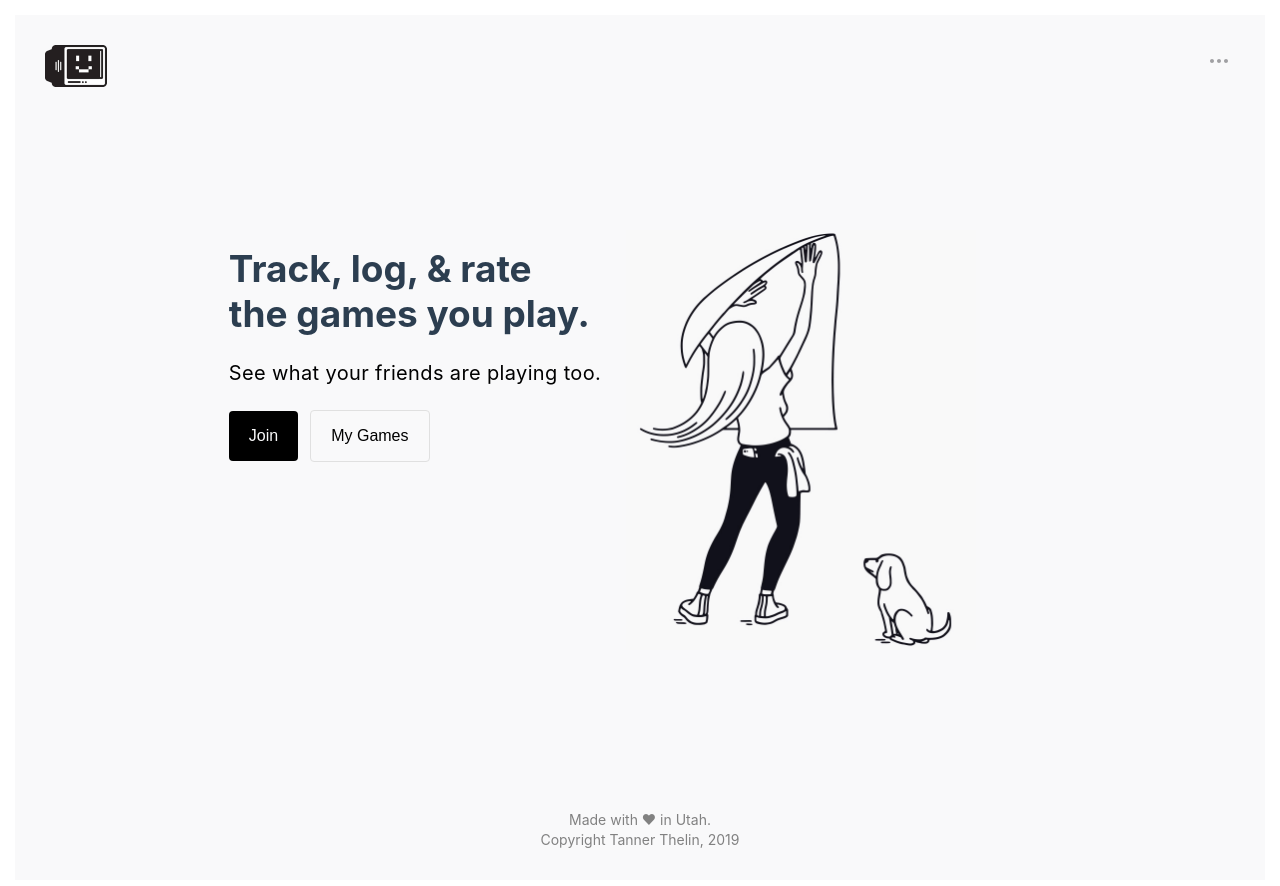
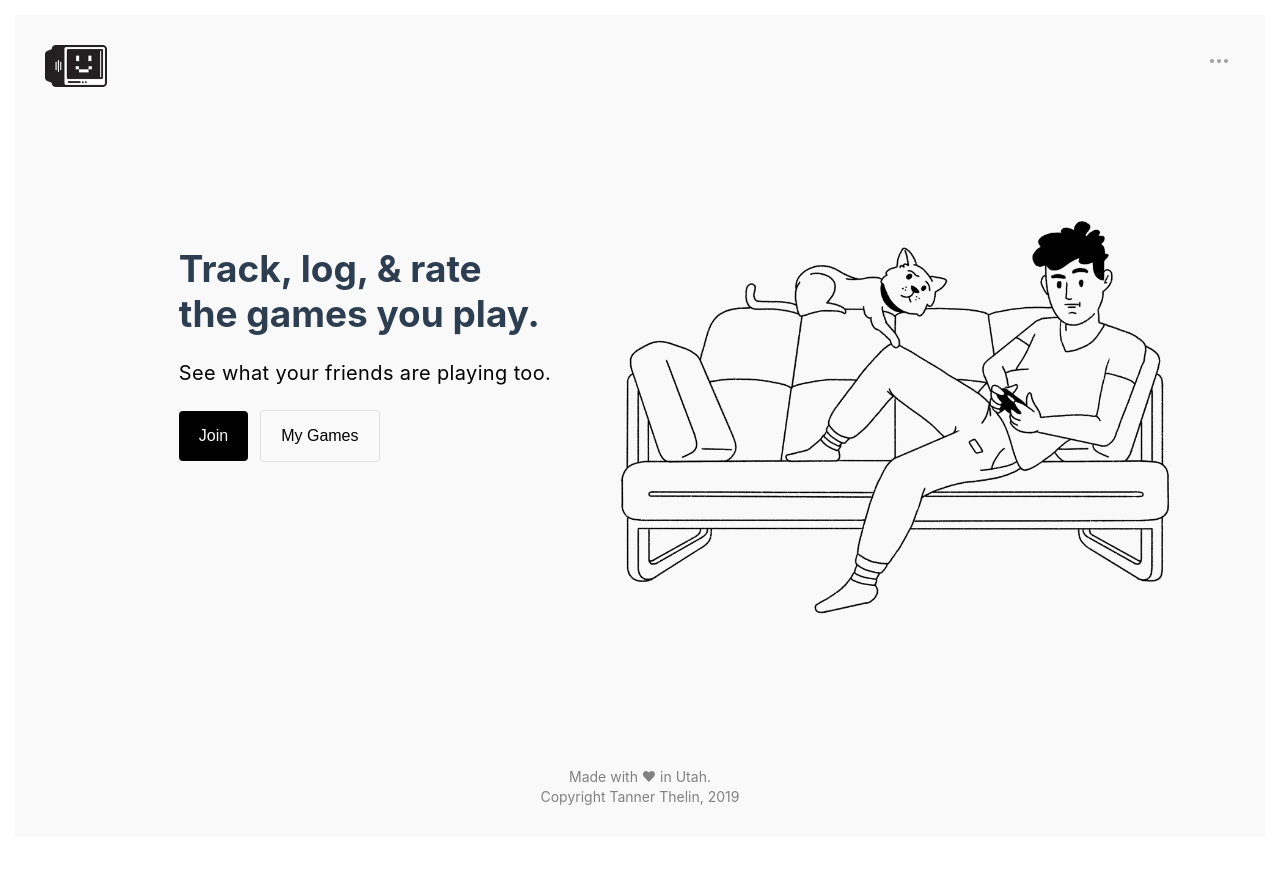
Before and after one commit to tannerthelin/tannerthelin-vue-final-project, a Vue app: page / in a window 1280 px wide. Shown: the top 886 px of the page. After the commit the page ends 852 px from the top, so only its background shows below. Built offline with nearby package versions, Linux system fonts and the light colour scheme; a web font is replaced by a local one.

Commit message:
Switched-out the home illustration

```diff
--- a/src/components/Home.vue
+++ b/src/components/Home.vue
@@ -12,7 +12,7 @@
                 </router-link>
             </div>
         </div>
-        <img src="../assets/images/home-image.png" width="450px" height="439">
+        <img class="home-image" src="../assets/images/home-illustration.png" width="550px">
     </div>
 </template>
 
@@ -24,6 +24,12 @@
         display: flex;
         justify-content: space-between;
         align-content: center;
+        position: relative;
+    }
+
+    .home-image {
+        position: relative;
+        right: -70px;
     }
 
     h1 {
```
Also changed, not shown: src/assets/images/home-illustration.png (added).
